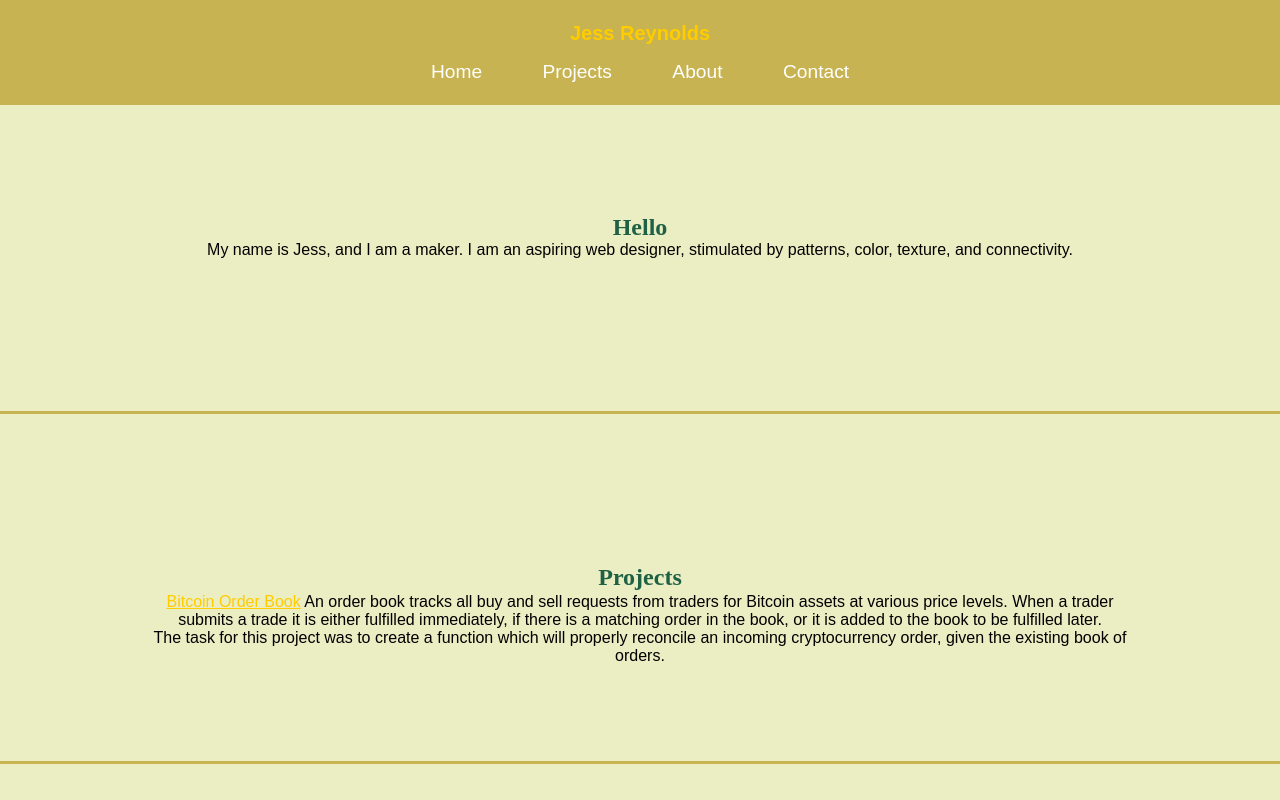
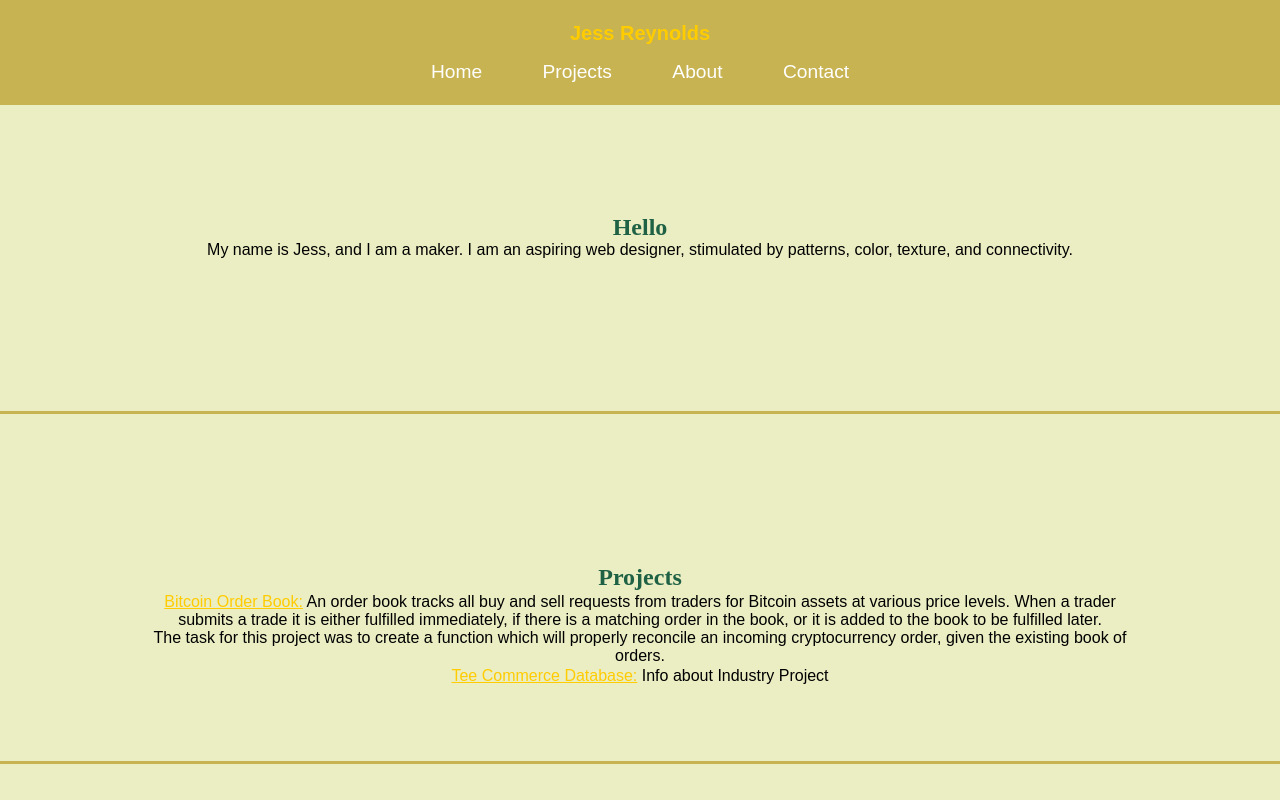
Before and after one commit to jessicareynolds/portfolio-project, a plain HTML site: page index.html in a window 1280 px wide. Shown: the top 800 px of the page. Drawn offline with Linux system fonts and the light colour scheme.

Commit message:
Add tee commerce to table

```diff
--- a/index.html
+++ b/index.html
@@ -28,13 +28,17 @@
         <h2>Projects</h2>
         <table>
             <tr>
-                <td class="order-book"><a href="https://github.com/jessicareynolds/order-book" target="_blank">Bitcoin Order Book</a>
+                <td class="order-book"><a href="https://github.com/jessicareynolds/order-book" target="_blank">Bitcoin Order Book:</a>
                 An order book tracks all buy and sell requests from traders for Bitcoin assets at various price levels. When a trader submits a trade it is either fulfilled immediately, if there is a matching order in the book, or it is added to the book to be fulfilled later.
                 <br>
                 The task for this project was to create a function which will properly reconcile an incoming cryptocurrency order, given the existing book of orders.
                 </td>
             </tr>
-
+            <tr>
+                <td class="tee-commerce"><a href="https://github.com/jessicareynolds/industry-project" target="_blank">Tee Commerce Database:</a>
+                Info about Industry Project
+                </td>
+            </tr>
         </table>
 
       </div>
```
